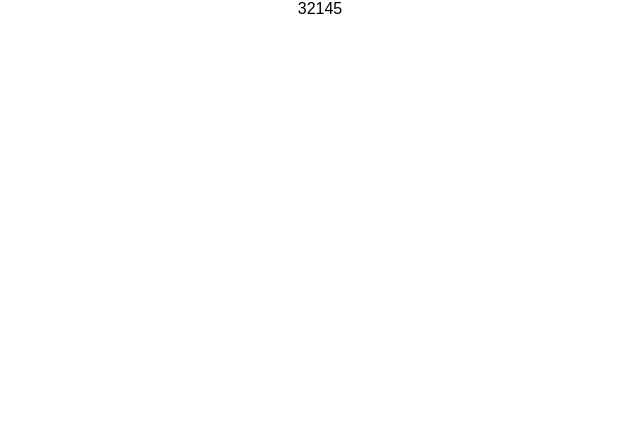
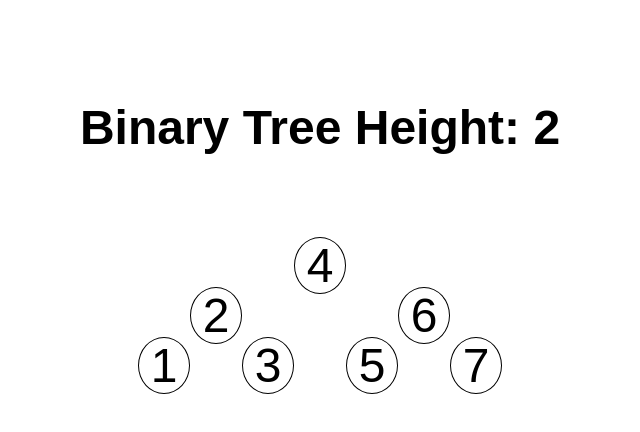
Before and after one commit to ChrisTheShark/datastructures, a React (Create React App) app: page / in a window 1280 px wide. Shown: the top 432 px of the page, without its empty margins (320-960 px from the left). Built offline with nearby package versions, Linux system fonts and the light colour scheme.

Commit message:
Finishing up exercise.

```diff
--- a/src/components/App.js
+++ b/src/components/App.js
@@ -4,11 +4,13 @@ import DisplayableBinaryTree from '../structures/DisplayableBinaryTree'
 
 class App extends Component {
   render() {
-      const tree = new DisplayableBinaryTree(3)
+      const tree = new DisplayableBinaryTree(4)
       tree.insert(2)
+      tree.insert(3)
       tree.insert(1)
-      tree.insert(4)
+      tree.insert(6)
       tree.insert(5)
+      tree.insert(7)
 
       return (
         <div className="App">
--- a/src/components/DisplayTree.js
+++ b/src/components/DisplayTree.js
@@ -2,10 +2,13 @@ import React from 'react'
 
 const DisplayTree = (props) => {
     return (
-        <div className="display-container" style={{ display: 'flex', justifyContent: 'center' }}>
-            {
-                props.tree.display()
-            }
+        <div>
+            <h1 style={{ fontSize: '3rem', textAlign: 'center', marginTop: '100px' }}>Binary Tree Height: {props.tree.height()}</h1>
+            <div className="display-container" style={{ display: 'flex', justifyContent: 'center' }}>
+                {
+                    props.tree.display()
+                }
+            </div>
         </div>
     )
 }
--- a/src/structures/DisplayableBinaryTree.js
+++ b/src/structures/DisplayableBinaryTree.js
@@ -1,5 +1,25 @@
 import React from 'react'
 import BinaryTree from "./BinaryTree";
+
+const nodeStyle = {
+    border: '1px solid black',
+    borderRadius: '50%',
+    textAlign: 'center',
+    display: 'inline-block',
+    minWidth: '50px',
+    minHeight: '50px',
+    fontSize: '3rem'
+}
+
+const leftStyle = {
+    float: 'left',
+    marginTop: '50px'
+}
+
+const rightStyle = {
+    float: 'right',
+    marginTop: '50px'
+}
 
 class DisplayableBinaryTree extends BinaryTree {
     insert(value) {
@@ -12,10 +32,18 @@ class DisplayableBinaryTree extends BinaryTree {
         }
     }
 
+    getDirectionStyle() {
+        if (this.parent) {
+            if (this.parent.value >= this.value) return leftStyle
+            if (this.parent.value < this.value) return rightStyle
+        }
+        return { marginTop: '50px' }
+    }
+
     display() {
         return (
-            <div className="tree-node" style={this.parent ? { display: 'flex', flexDirection: 'row' } : { display: 'flex', justifyContent: 'center' } }>
-                <span className="node-value">{this.value}</span>
+            <div className="tree-node" style={this.getDirectionStyle()}>
+                <span className="node-value" style={{ ...nodeStyle }}>{this.value}</span>
                 { this.left ? this.left.display() : null   }
                 { this.right ? this.right.display() : null }
             </div>
```
